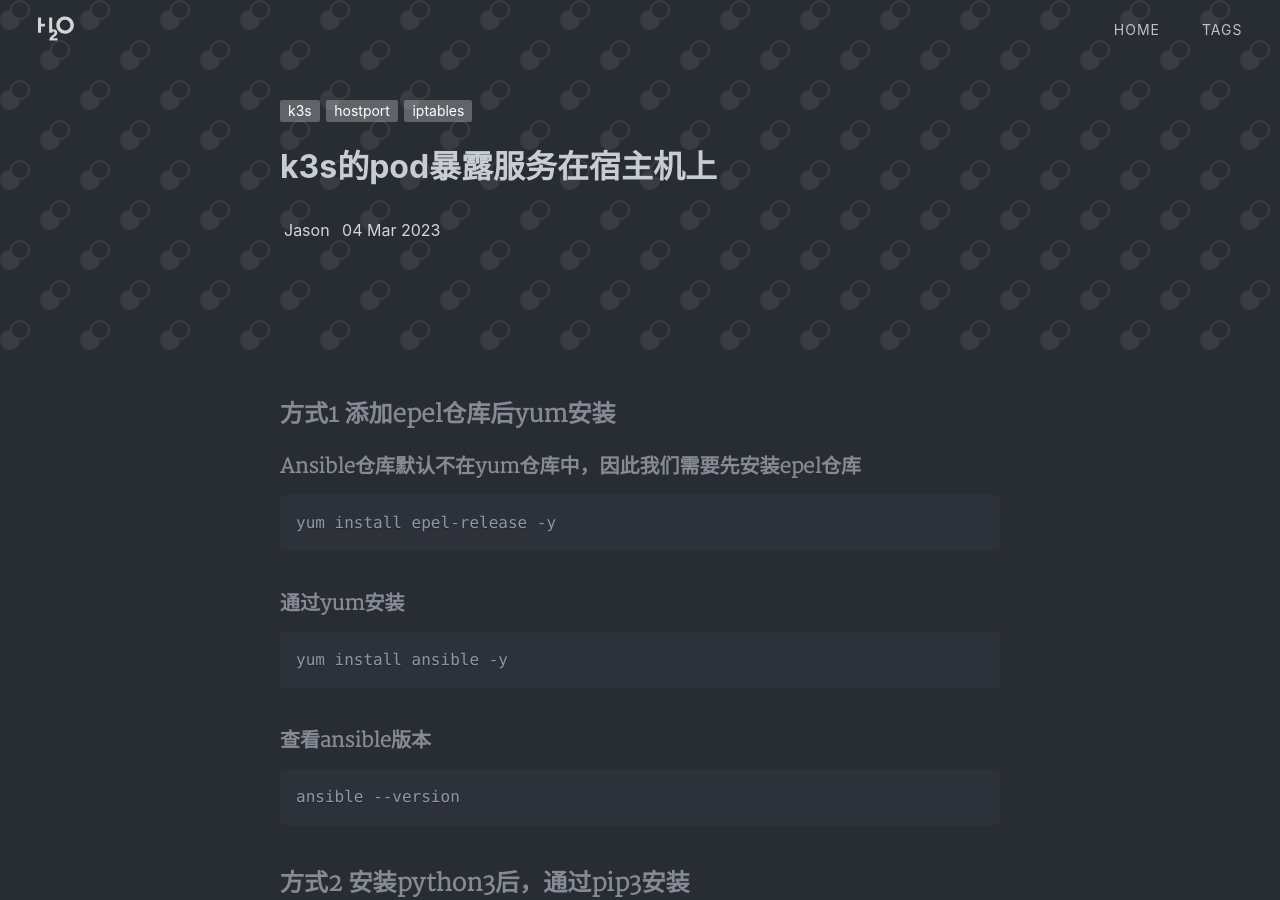
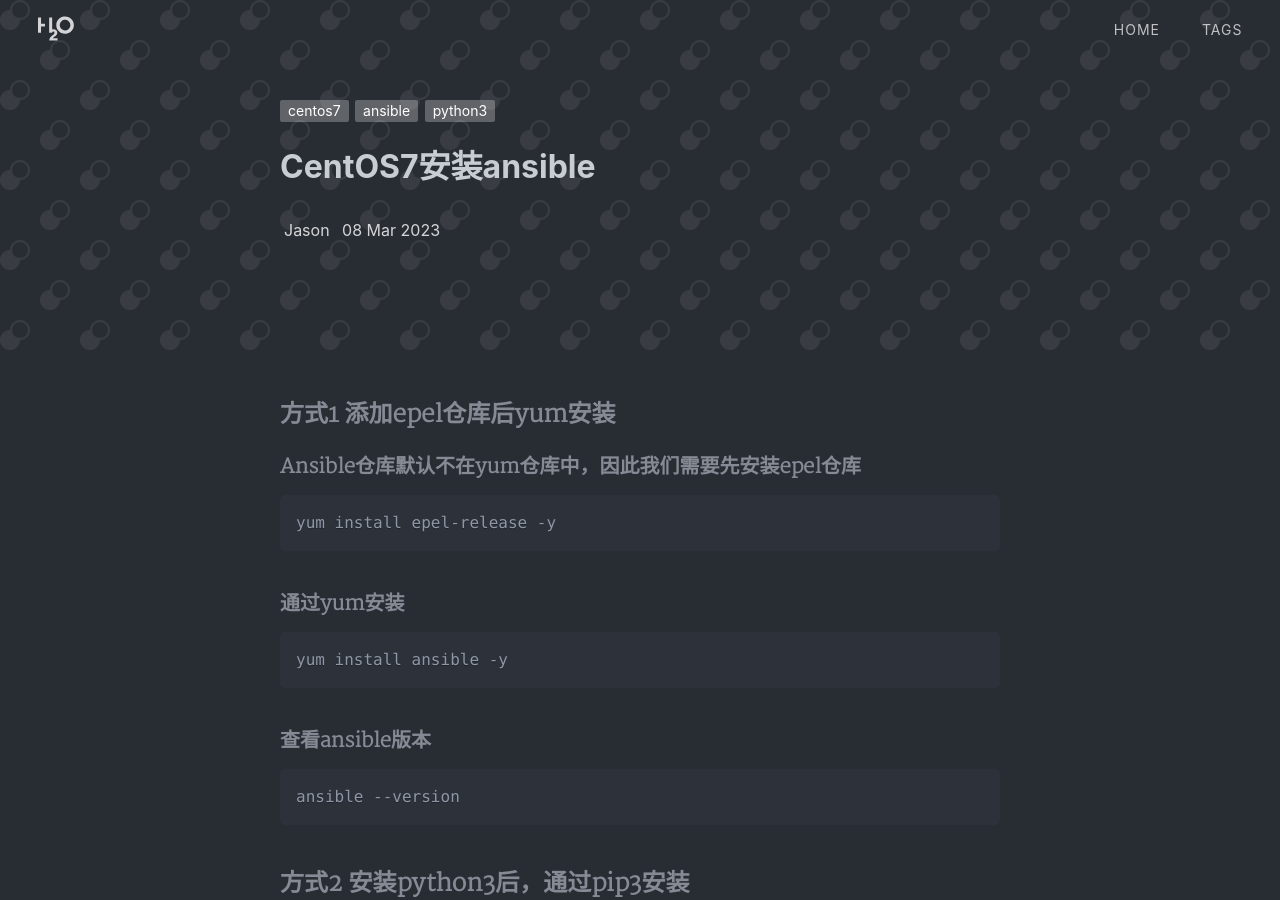
Before and after one commit to zcsee/zcsee.github.io, a Jekyll site: the page built from _posts/2023-03-07-安装ansible.md, in a window 1280 px wide and 900 px high. Built offline with Jekyll 4.4.1, drawn with Linux system fonts in a browser that asks for light colours; nearby versions of some CDN libraries; a style sheet for code colours, icons or effects is not loaded.

Commit message:
modify install ansible post

```diff
--- a/_posts/2023-03-07-安装ansible.md
+++ b/_posts/2023-03-07-安装ansible.md
@@ -1,10 +1,10 @@
 ---
 layout: post
-title: 'k3s的pod暴露服务在宿主机上'
-date: 2023-03-04
-categories: k3s
+title: 'CentOS7安装ansible'
+date: 2023-03-08
+categories: CentOS7
 author: Jason
-tags: k3s hostport iptables
+tags: centos7 ansible python3
 ---
 
 ## 方式1 添加epel仓库后yum安装
```
